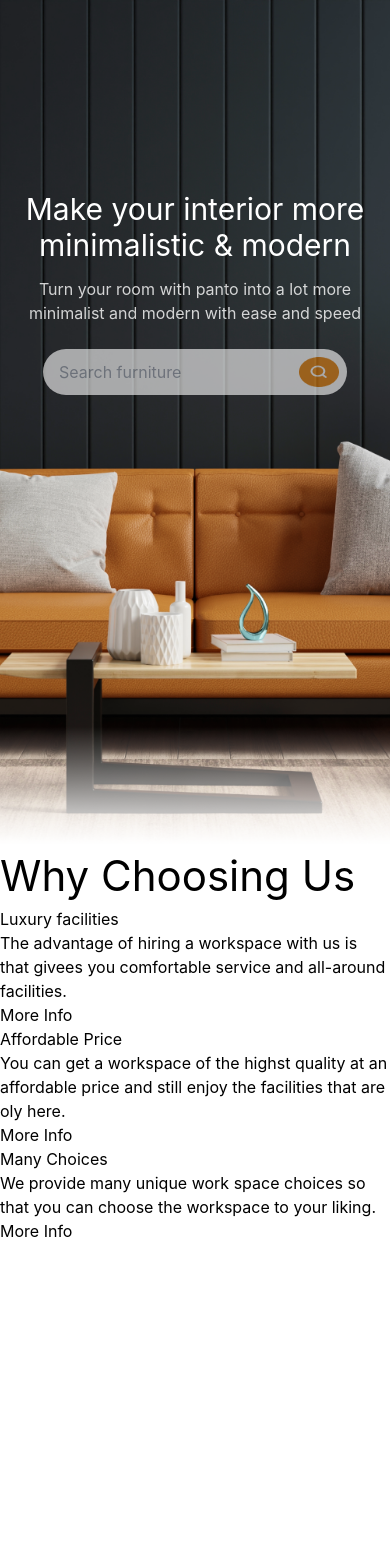
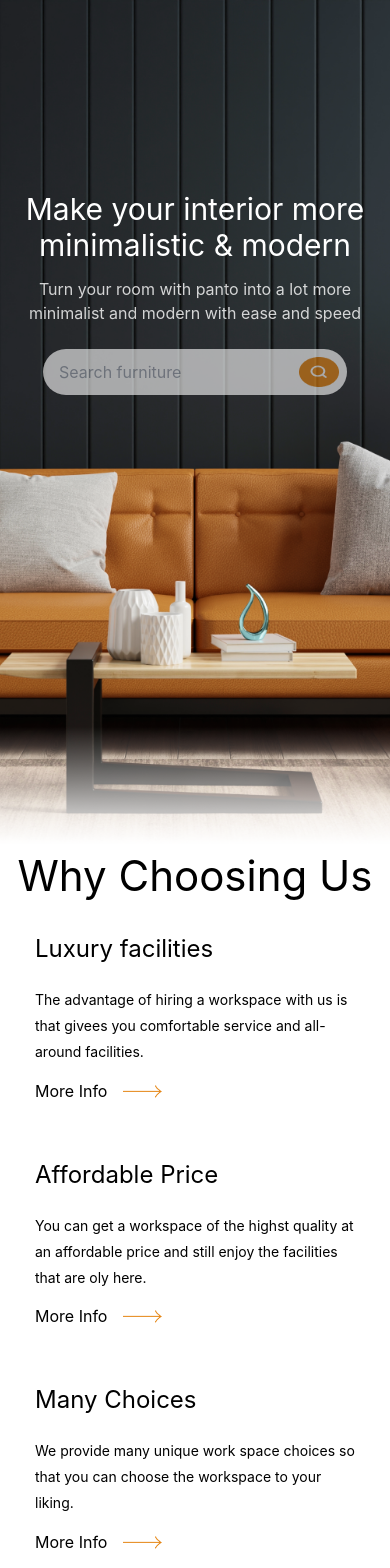
Before and after one commit to hemarle/Furniture, a Next.js app: page / in a window 390 px wide. Shown: the top 1568 px of the page. Before the commit the page ends 1243 px from the top, so only its background shows below. Built offline with nearby package versions, Linux system fonts and the light colour scheme.

Commit message:
About mobile sketched

```diff
--- a/components/About.js
+++ b/components/About.js
@@ -4,7 +4,7 @@ import AboutCard from "./AboutCard";
 function About({ title, data }) {
   return (
     <div className="about">
-      <h2 className="title"> {title}</h2>
+      <h2 className="title text-center"> {title}</h2>
 
       <div className="about__Cards">
         {data.map((option) => (
--- a/components/AboutCard.js
+++ b/components/AboutCard.js
@@ -1,12 +1,21 @@
 import Link from "next/link";
+import Image from "next/image";
+import arrowIcon from "../static/images/Arrow.png";
 function AboutCard(data) {
   const { title, about, link } = data.data;
 
   return (
-    <div className="aboutCard">
-      <h4 className="aboutCard__Title">{title}</h4>
-      <p>{about}</p>
-      <Link href={link}> More Info </Link>
+    <div className="aboutCard flex flex-col items-center justify-center py-6 max-w-xs mx-auto">
+      <h4 className="aboutCard__Title mb-5 text-left w-[100%]">{title}</h4>
+      <p className="text-sm  mb-3.5 leading-[185%]">{about}</p>
+      <Link href={link}>
+        <div className="flex item-center">
+          More Info
+          <span className="ml-3">
+            <Image src={arrowIcon} alt="arrow" />{" "}
+          </span>
+        </div>
+      </Link>
     </div>
   );
 }
--- a/pages/_app.js
+++ b/pages/_app.js
@@ -1,5 +1,6 @@
 import "../styles/globals.css";
 import "../styles/Search.css";
+import "../styles/About.css";
 import "../styles/Hero.css";
 
 function MyApp({ Component, pageProps }) {
--- /dev/null
+++ b/styles/About.css
@@ -0,0 +1,4 @@
+.aboutCard a,
+.aboutCard div {
+  width: 100%;
+}
--- a/styles/globals.css
+++ b/styles/globals.css
@@ -23,3 +23,6 @@ a {
 h2 {
   font-size: 42px;
 }
+h4 {
+  font-size: 24px;
+}
```
Also changed, not shown: static/images/Arrow.png (added).
